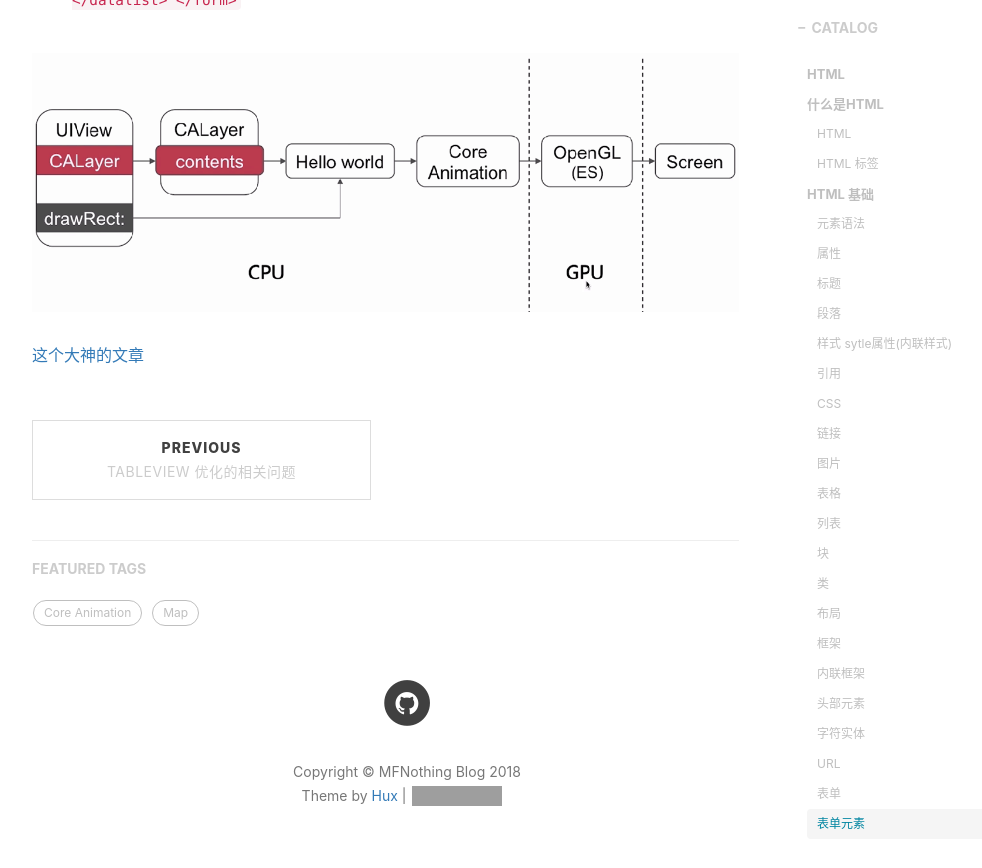
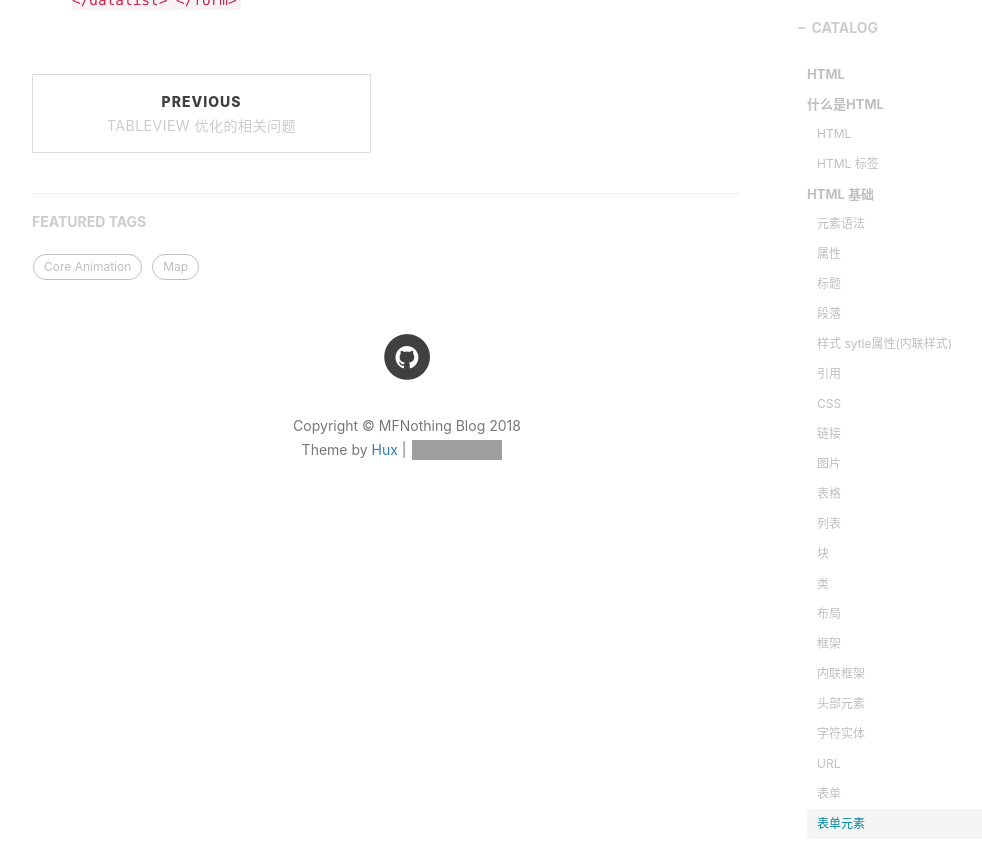
Before and after one commit to MFNothing/MFNothing.github.io, a Jekyll site: the page built from _posts/2018-09-11-HTMLLearning.md, in a window 1280 px wide and 900 px high, scrolled down 18823 px. Shown: the top 868 px of the window, without its empty margins (233-1215 px from the left). Built offline with Jekyll 4.4.1, drawn with Linux system fonts in a browser that asks for light colours; nearby versions of some CDN libraries; comment, search, counter and statistics services are not loaded; grey boxes are pictures that could not be loaded.

Commit message:
删除尾部多余内容

```diff
--- a/_posts/2018-09-11-HTMLLearning.md
+++ b/_posts/2018-09-11-HTMLLearning.md
@@ -711,9 +711,3 @@ HTML 表单用于收集用户输入。`<form> `元素定义 HTML 表单。
  * 用户会在他们输入数据时看到预定义选项的下拉列表。
  * ` <input>` 元素的 list 属性必须引用 `<datalist>` 元素的 id 属性。
  * `<input list="browsers"> <datalist id="browsers"> <option value="Safari"> </datalist> </form>`
-
-
-
-![](/img/in-mpost/TableView/iOS_UIView_Display.png)
-
-[这个大神的文章](https://blog.ibireme.com/2015/11/12/smooth_user_interfaces_for_ios/)
```
